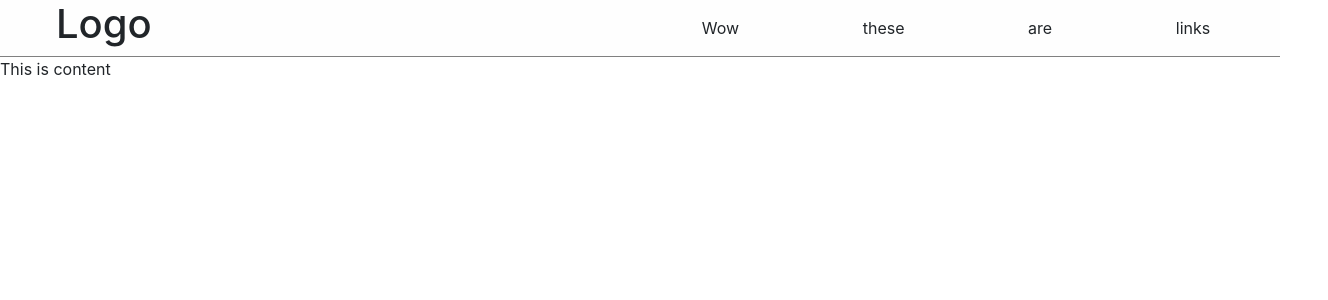
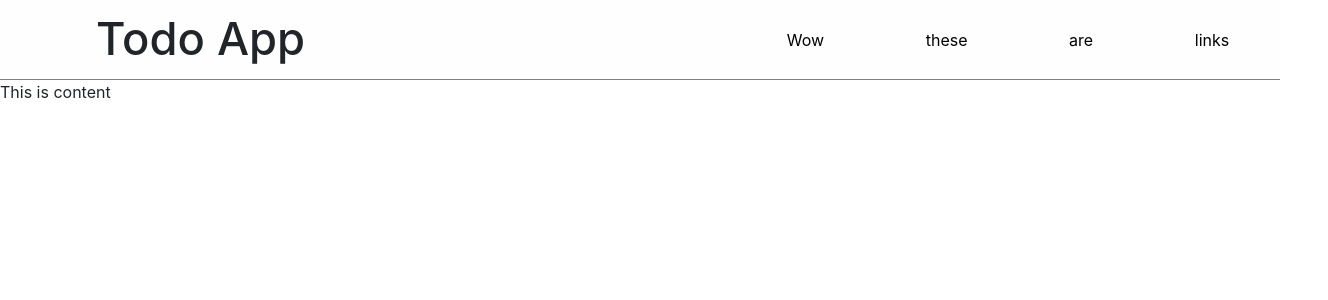
Before and after one commit to Sgenne/nextjs-todo, a Next.js app: page / in a window 1280 px wide. Shown: the top 300 px of the page, 1328 px wide, since content can reach past the window. Built offline with nearby package versions, Linux system fonts and the light colour scheme.

Commit message:
Fixed navbar bootstrap

```diff
--- a/components/layout/Layout.tsx
+++ b/components/layout/Layout.tsx
@@ -29,8 +29,8 @@ const DUMMY_LINKS: Link[] = [
 // Separate navbar to its own component
 const Layout = ({ children }: LayoutProps) => {
   return (
-    <div>
-      <Navbar links={DUMMY_LINKS}/>
+    <div className={styles.layout}>
+      <Navbar links={DUMMY_LINKS} />
       {children}
     </div>
   );
--- a/components/layout/Navbar.tsx
+++ b/components/layout/Navbar.tsx
@@ -1,6 +1,6 @@
-import NextLink from "next/link";
 import styles from "../../styles/layout/Navbar.module.css";
 import Link from "../../types/Link";
+import NavbarButton from "./NavbarButton";
 
 type NavbarProps = {
   links: Link[];
@@ -9,21 +9,18 @@ type NavbarProps = {
 const Navbar = ({ links }: NavbarProps) => {
   const linkComponents = links.map((link: Link) => (
     <li key={link.title + link.url}>
-      <NextLink href={link.url}>
-        <a>{link.title}</a>
-      </NextLink>
+      <NavbarButton link={link} />
     </li>
   ));
 
-  const navClassName = `container-fluid row g-0 px-2 d-flex align-items-center ${styles.navbar}`;
-  const linksListClassName = `col-6 d-flex flex-row justify-content-around my-auto ${styles.links}`;
+  const navClassName = `d-flex justify-content-start ${styles.navbar}`;
+  const logoClassName = `col-6 d-flex align-items-center ms-5 px-5 ${styles.logo}`;
+  const linksListClassName = `col-6 d-flex flex-row justify-content-around px-5 ${styles.links}`;
 
   return (
     <nav className={navClassName}>
-      <div className={`col-6 ps-5 ${styles.logo}`}>
-        <h1>Logo</h1>
-      </div>
-      <ul className={linksListClassName}>{linkComponents}</ul>
+      <h1 className={logoClassName}>Todo App</h1>
+      <div className={linksListClassName}>{linkComponents}</div>
     </nav>
   );
 };
--- /dev/null
+++ b/components/layout/NavbarButton.tsx
@@ -0,0 +1,17 @@
+import NextLink from "next/link";
+import Link from "../../types/Link";
+import styles from "../../styles/layout/NavbarButton.module.css";
+
+interface NavbarButtonProps {
+  link: Link;
+}
+
+const NavbarButton = ({ link }: NavbarButtonProps) => {
+  return (
+    <button className={styles.button}>
+      <NextLink href={link.url}>{link.title}</NextLink>
+    </button>
+  );
+};
+
+export default NavbarButton;
--- a/styles/FrontPageComponent.module.css
+++ /dev/null
@@ -1,3 +0,0 @@
-.header {
-    text-align: center;
-}
--- a/styles/globals.css
+++ b/styles/globals.css
@@ -4,6 +4,11 @@ body {
   margin: 0;
   font-family: -apple-system, BlinkMacSystemFont, Segoe UI, Roboto, Oxygen,
     Ubuntu, Cantarell, Fira Sans, Droid Sans, Helvetica Neue, sans-serif;
+    height: 100%;
+}
+
+#__next {
+  height: 100%;
 }
 
 a {
--- a/styles/layout/Layout.module.css
+++ b/styles/layout/Layout.module.css
@@ -0,0 +1,3 @@
+.layout {
+    height: 100%;
+}
--- a/styles/layout/Navbar.module.css
+++ b/styles/layout/Navbar.module.css
@@ -1,13 +1,23 @@
 .navbar {
-    /* border: 2px solid red; */
+    /* border: 2px solid blue; */
     border-bottom: 1px solid grey;
     background-color: #fefefe;
+    padding: 0;
+    /* display: flex;
+    justify-content: center; */
+    height: 10%;
 }
 
 .logo {
-    /* border: 2px solid green; */
+    /* border: 2px solid pink; */
+    margin: 0;
+    height: 100%;
+    font-size: 34pt;
 }
 
 .links {
+    /* border: 2px solid green; */
     list-style: none;
+    padding: 0;
+    height: 100%;
 }
--- /dev/null
+++ b/styles/layout/NavbarButton.module.css
@@ -0,0 +1,14 @@
+.button {
+  background-color: #fefefe;
+  border: none;
+  /* margin: 1px; */
+  width: 100%;
+  height: 100%;
+}
+
+.button:hover {
+  background-color: #fdfdfd;
+  border: 1px solid black;
+  margin: 0;
+
+}
--- a/types/Link.ts
+++ b/types/Link.ts
@@ -1,6 +1,6 @@
-type Link = {
+interface Link {
   title: string;
   url: string;
-};
+}
 
 export default Link;
```
